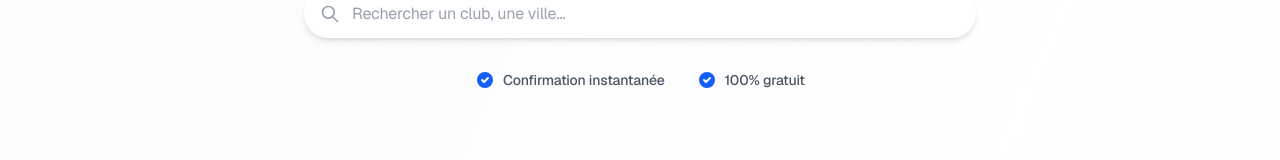
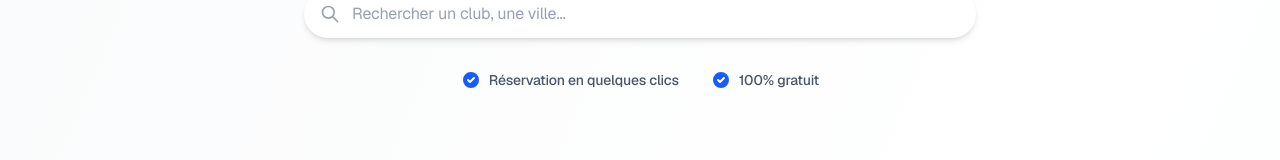
Before and after one commit to mathisenault-pixel/padup, a Next.js app: page /player/accueil in a window 1280 px wide. Shown: the part 589-749 px from the top of the page. Built offline with nearby package versions, Linux system fonts and the light colour scheme.

Commit message:
feat: update home page text to 'Réservation en quelques clics'

```diff
--- a/app/player/(authenticated)/accueil/page.tsx
+++ b/app/player/(authenticated)/accueil/page.tsx
@@ -123,7 +123,7 @@ export default function AccueilPage() {
                 <svg className="w-5 h-5 text-blue-600" fill="currentColor" viewBox="0 0 20 20">
                   <path fillRule="evenodd" d="M10 18a8 8 0 100-16 8 8 0 000 16zm3.707-9.293a1 1 0 00-1.414-1.414L9 10.586 7.707 9.293a1 1 0 00-1.414 1.414l2 2a1 1 0 001.414 0l4-4z" clipRule="evenodd" />
                 </svg>
-                <span className="font-medium">Confirmation instantanée</span>
+                <span className="font-medium">Réservation en quelques clics</span>
               </div>
               <div className="flex items-center gap-2">
                 <svg className="w-5 h-5 text-blue-600" fill="currentColor" viewBox="0 0 20 20">
```
